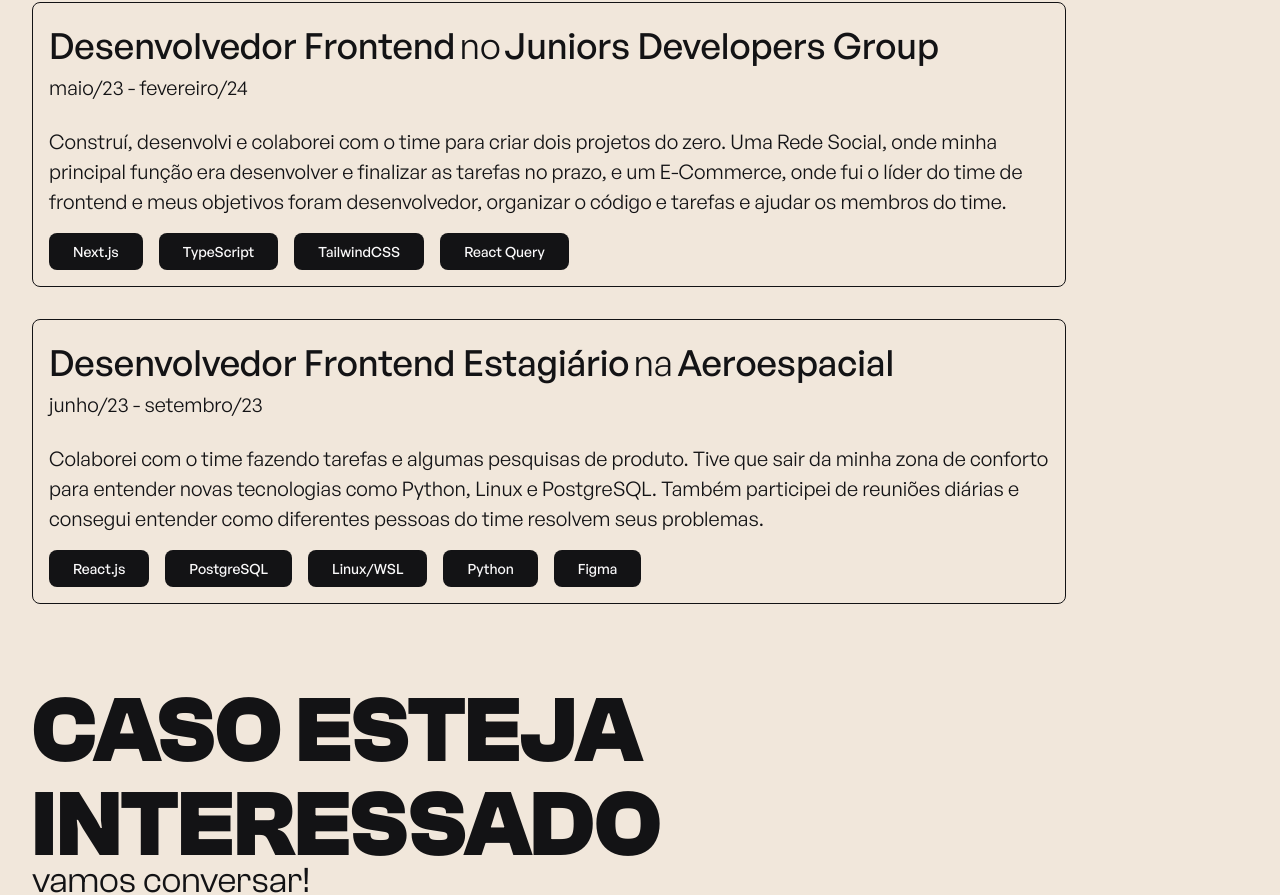
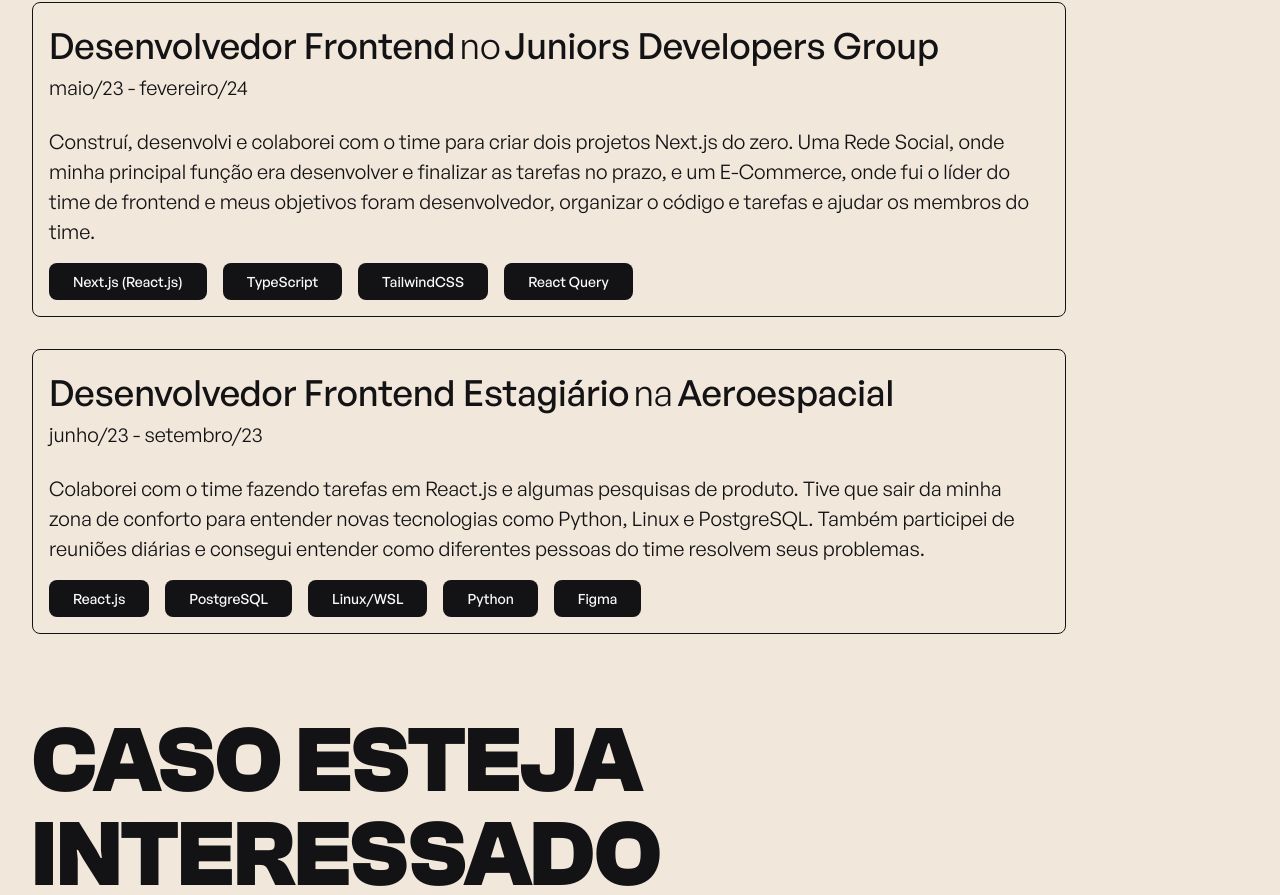
Before and after one commit to matheusbloize/portfolio, a Next.js app: page /br in a window 1280 px wide. Shown: the part 3155-4050 px from the top of the page. Built offline with nearby package versions, Linux system fonts and the light colour scheme.

Commit message:
feat: add more info in experiences

```diff
--- a/src/components/sections/Experience.tsx
+++ b/src/components/sections/Experience.tsx
@@ -15,10 +15,15 @@
           }
           description={
             lang === "en"
-              ? "I built, developed and collaborated with the team to create two projects from scratch. A Social Network, where my main function was to develop and finish the tasks on time, and an E-Commerce, where I was the leader of the frontend team and my objectives were to develop, organize the code and tasks and help the team members."
-              : "Construí, desenvolvi e colaborei com o time para criar dois projetos do zero. Uma Rede Social, onde minha principal função era desenvolver e finalizar as tarefas no prazo, e um E-Commerce, onde fui o líder do time de frontend e meus objetivos foram desenvolvedor, organizar o código e tarefas e ajudar os membros do time."
+              ? "I built, developed and collaborated with the team to create two Next.js projects from scratch. A Social Network, where my main function was to develop and finish the tasks on time, and an E-Commerce, where I was the leader of the frontend team and my objectives were to develop, organize the code and tasks and help the team members."
+              : "Construí, desenvolvi e colaborei com o time para criar dois projetos Next.js do zero. Uma Rede Social, onde minha principal função era desenvolver e finalizar as tarefas no prazo, e um E-Commerce, onde fui o líder do time de frontend e meus objetivos foram desenvolvedor, organizar o código e tarefas e ajudar os membros do time."
           }
-          tech={["Next.js", "TypeScript", "TailwindCSS", "React Query"]}
+          tech={[
+            "Next.js (React.js)",
+            "TypeScript",
+            "TailwindCSS",
+            "React Query",
+          ]}
           preposition={lang === "en" ? "at" : "no"}
         />
         <Exp
@@ -33,8 +38,8 @@
           }
           description={
             lang === "en"
-              ? "I collaborated with the team by doing tasks and some product research. I had to get out of my comfort zone to understand new technologies such as Python, Linux and PostgreSQL. I also took part in daily meetings and managed to understand how different people in the team solve their problems."
-              : "Colaborei com o time fazendo tarefas e algumas pesquisas de produto. Tive que sair da minha zona de conforto para entender novas tecnologias como Python, Linux e PostgreSQL. Também participei de reuniões diárias e consegui entender como diferentes pessoas do time resolvem seus problemas."
+              ? "I collaborated with the team by doing tasks in React.js and some product research. I had to get out of my comfort zone to understand new technologies such as Python, Linux and PostgreSQL. I also took part in daily meetings and managed to understand how different people in the team solve their problems."
+              : "Colaborei com o time fazendo tarefas em React.js e algumas pesquisas de produto. Tive que sair da minha zona de conforto para entender novas tecnologias como Python, Linux e PostgreSQL. Também participei de reuniões diárias e consegui entender como diferentes pessoas do time resolvem seus problemas."
           }
           tech={["React.js", "PostgreSQL", "Linux/WSL", "Python", "Figma"]}
           preposition={lang === "en" ? "at" : "na"}
```
